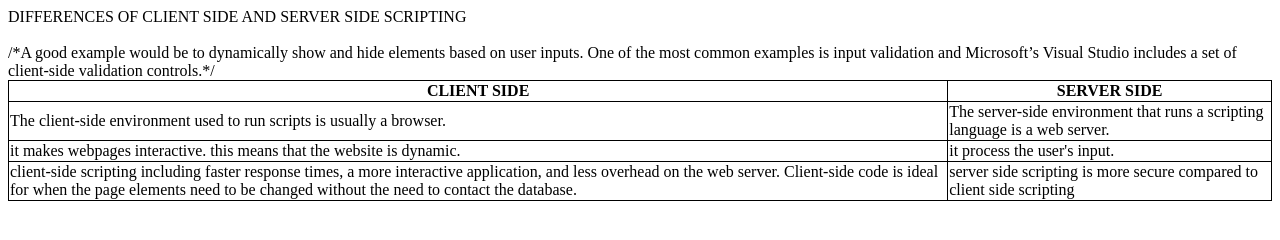
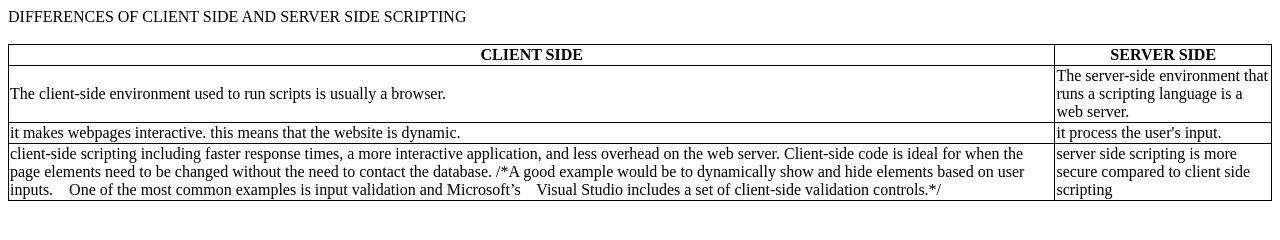
Before and after one commit to TabilGwyneth/GTHTML1, a plain HTML site: page index.html in a window 1280 px wide. Drawn offline with Linux system fonts and the light colour scheme.

Commit message:
Update index.html

```diff
--- a/index.html
+++ b/index.html
@@ -30,11 +30,16 @@
 
  <tr>
    <td>client-side scripting including faster response times, a more interactive application, and less overhead on the web server.
-    Client-side code is ideal for when the page elements need to be changed without the need to contact the database. </td>
+    Client-side code is ideal for when the page elements need to be changed without the need to contact the database.
 
-    /*A good example would be to dynamically show and hide elements based on user inputs.
-   One of the most common examples is input validation and Microsoft’s
-   Visual Studio includes a set of client-side validation controls.*/
+   /*A good example would be to dynamically show and hide elements based on user inputs.
+     One of the most common examples is input validation and Microsoft’s
+     Visual Studio includes a set of client-side validation controls.*/
+
+
+   </td>
+
+
 
    <td>server side scripting is more secure compared to client side scripting</td>
  </tr>
```
